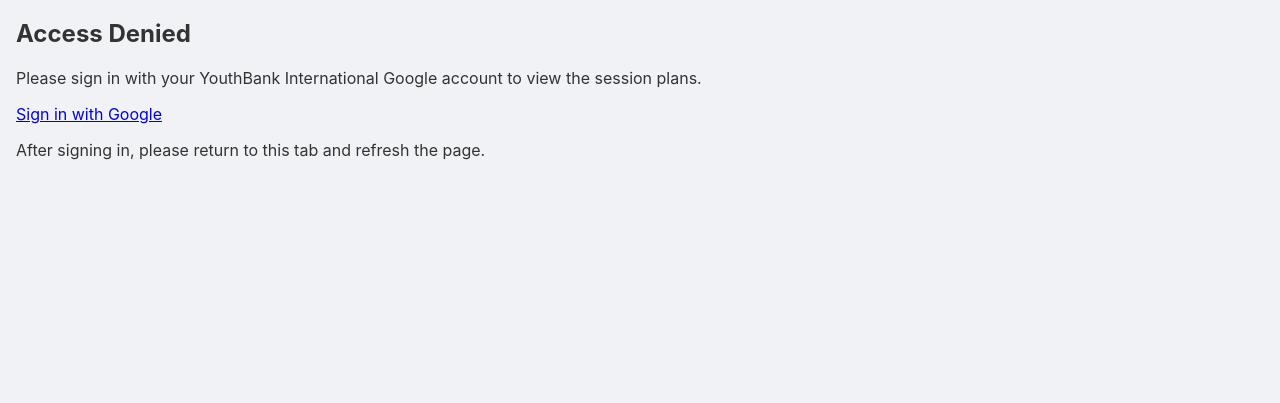
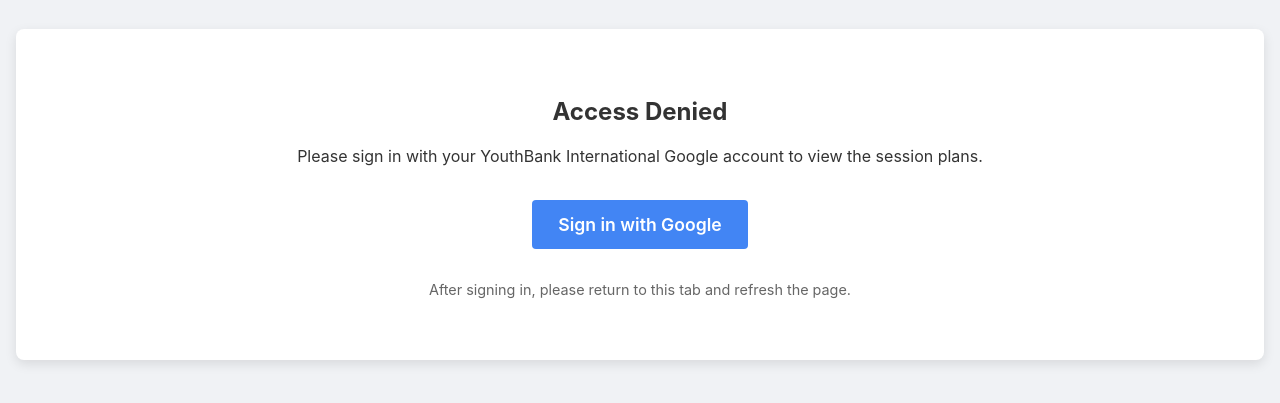
Before and after one commit to peterlittle-prog/YouthBank-pwa, a plain HTML site: page sessions.html in a window 1280 px wide. Shown: the part 79-482 px from the top of the page. Drawn offline with Linux system fonts and the light colour scheme.

Commit message:
Update style.css

```diff
--- a/style.css
+++ b/style.css
@@ -109,3 +109,36 @@
     padding-bottom: 1.5em; /* Adds extra space below */
     border-bottom: 1px solid #e0e0e0; /* Adds a nice separator line */
 }
+
+/* --- Login Prompt Styling --- */
+.login-prompt {
+    text-align: center;
+    padding: 3em 1em;
+    background-color: #fff;
+    border-radius: 8px;
+    box-shadow: 0 4px 12px rgba(0,0,0,0.1);
+    margin-top: 2em;
+}
+
+.login-button {
+    display: inline-block;
+    background-color: #4285F4; /* Google Blue */
+    color: white;
+    font-size: 1.1em;
+    font-weight: 600;
+    padding: 0.8em 1.5em;
+    border-radius: 4px;
+    text-decoration: none;
+    margin: 1em 0;
+    transition: background-color 0.3s;
+}
+
+.login-button:hover {
+    background-color: #357ae8;
+    text-decoration: none;
+}
+
+.small-text {
+    font-size: 0.9em;
+    color: #666;
+}
```
